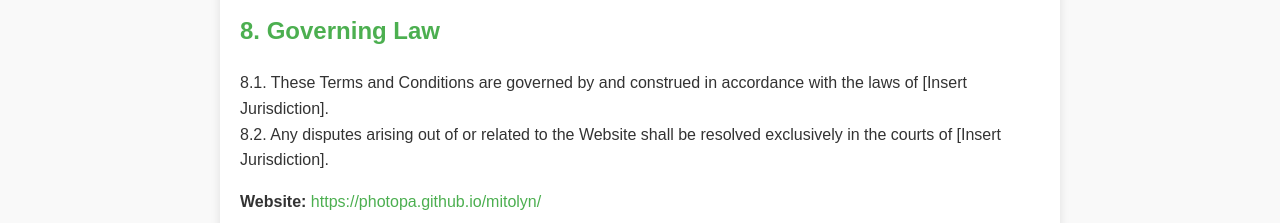
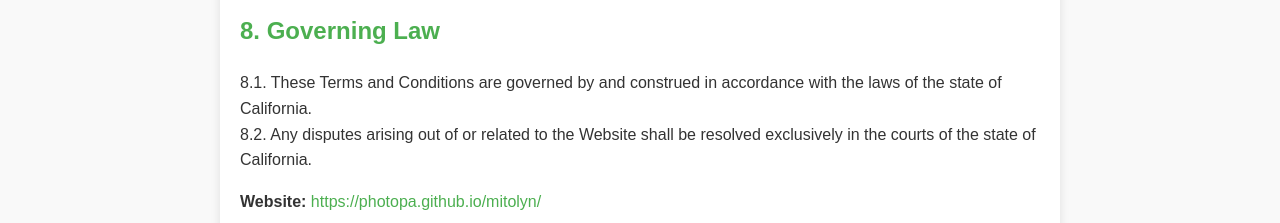
Before and after one commit to photopa/terms-conditions, a plain HTML site: page index.html in a window 1280 px wide. Shown: the part 1422-1645 px from the top of the page. Drawn offline with Linux system fonts and the light colour scheme.

Commit message:
Update index.html

```diff
--- a/index.html
+++ b/index.html
@@ -80,8 +80,8 @@
     7.2. Your continued use of the Website after any changes constitutes your acceptance of the revised terms.</p>
 
     <h2>8. Governing Law</h2>
-    <p>8.1. These Terms and Conditions are governed by and construed in accordance with the laws of [Insert Jurisdiction].<br>
-    8.2. Any disputes arising out of or related to the Website shall be resolved exclusively in the courts of [Insert Jurisdiction].</p>
+    <p>8.1. These Terms and Conditions are governed by and construed in accordance with the laws of the state of California.<br>
+    8.2. Any disputes arising out of or related to the Website shall be resolved exclusively in the courts of the state of California.</p>
 
 
     <strong>Website:</strong> <a href="https://photopa.github.io/mitolyn/">https://photopa.github.io/mitolyn/</a></p>
```
